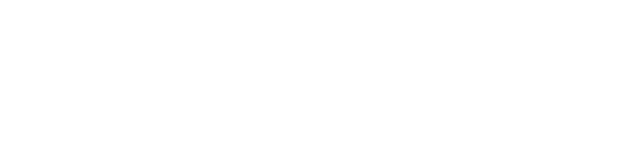
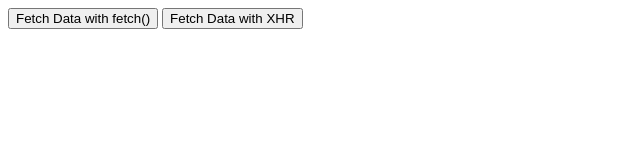
Before and after one commit to RajPatel514/JS-Lab-10, a plain HTML site: page index.html in a window 1280 px wide. Shown: the whole page, without its empty margins (0-640 px from the left). Drawn offline with Linux system fonts and the light colour scheme.

Commit message:
Created simple buttons for fetch and fetch XHR

```diff
--- a/index.html
+++ b/index.html
@@ -4,10 +4,16 @@
 <head>
     <meta charset="UTF-8">
     <meta name="viewport" content="width=device-width, initial-scale=1.0">
+    <script src=script.js defer></script>
+    <link rel=stylesheet href=styles.css>
     <title>Lab 10</title>
 </head>
 
 <body>
+    <div class="buttons">
+        <button type=submit id=fetch>Fetch Data with fetch()</button>
+        <button type=submit id=fetchxhr>Fetch Data with XHR</button>
+    </div>
 
 </body>
 
```
